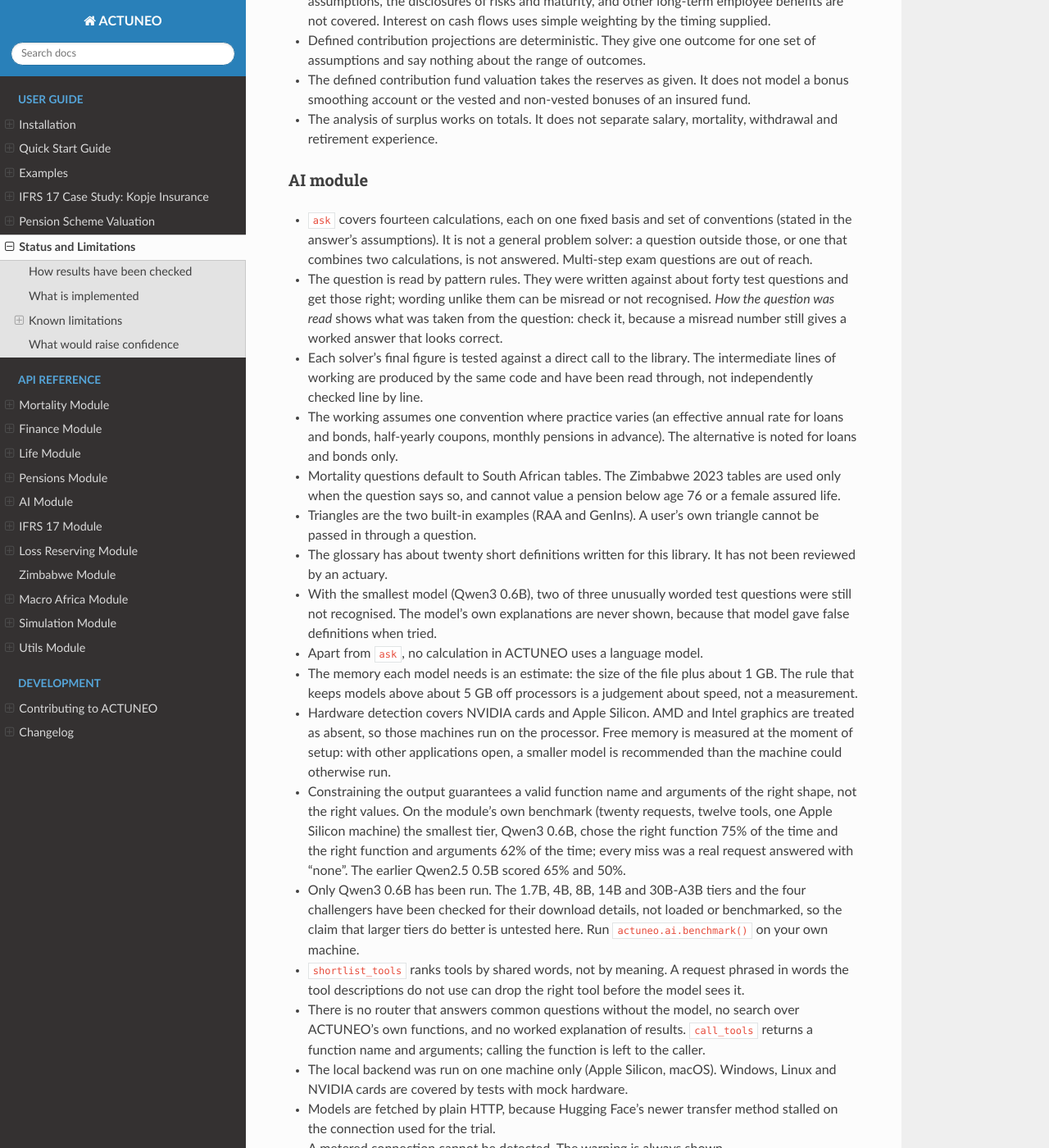
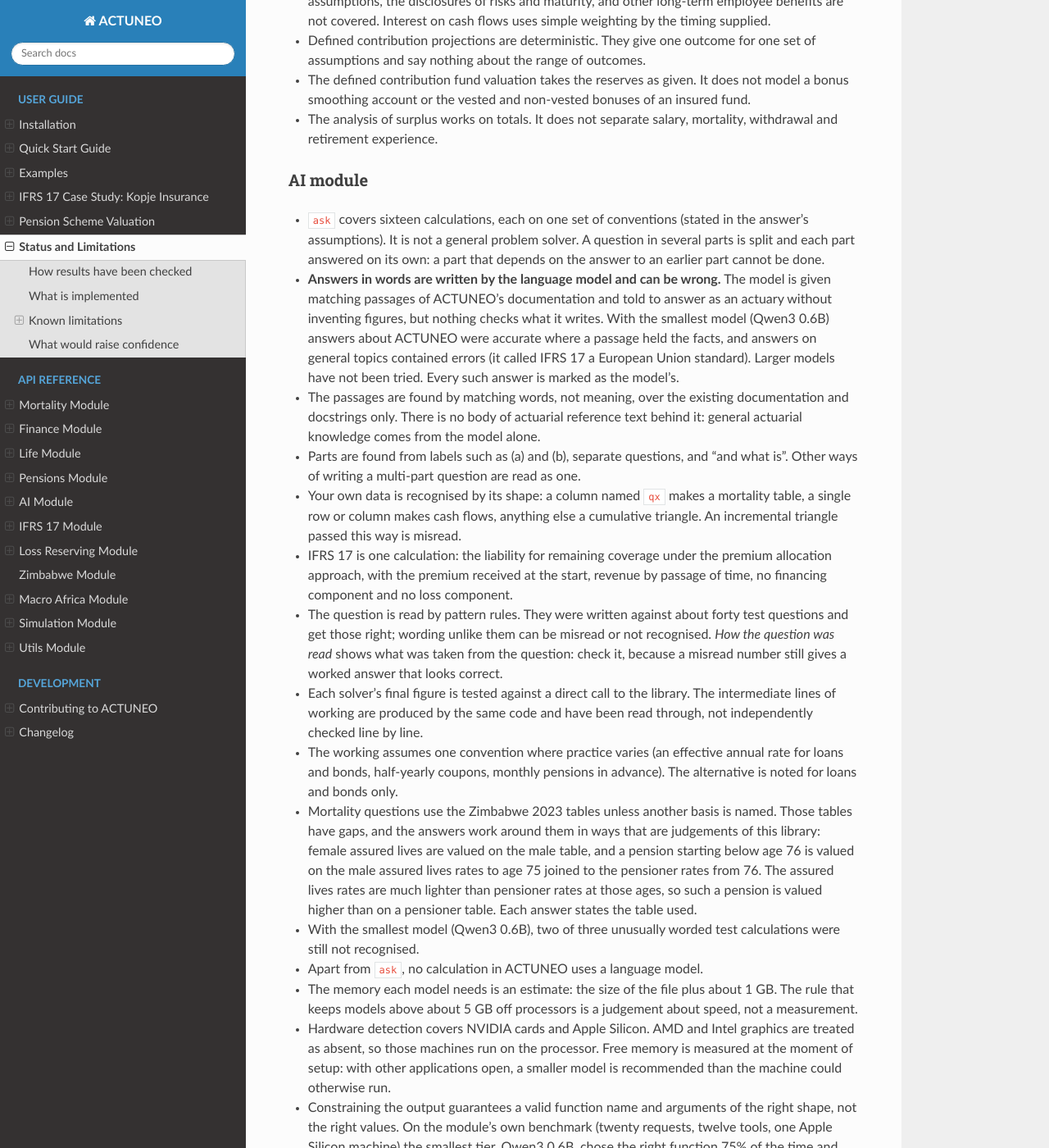
Before and after one commit to ShannonT20/ACTUNEO, a Sphinx documentation site: the page built from docs/status.rst, in a window 1280 px wide and 1400 px high, scrolled down 5867 px. Shown: the whole window at 82% size. Built offline with Sphinx 7.4.7 and the Read the Docs theme 3.1.0, drawn with Linux system fonts in a browser that asks for light colours.

Commit message:
Docs, notebook and documentation index for the assistant
- corpus.json: the documentation cut into passages for the assistant to
  search, rebuilt with actuneo.ai.knowledge.build_corpus_file(). A test
  fails when it falls behind the documentation.
- Notebook: multi-part questions, your own triangle, table and cash
  flows, IFRS 17, questions in words, and the Zimbabwe default.
- README, API reference and changelog for the above.
- Status and Limitations: answers in words can be wrong, how the
  Zimbabwean tables' gaps are worked around, and how data is recognised.

```diff
--- a/docs/status.rst
+++ b/docs/status.rst
@@ -401,10 +401,28 @@
 AI module
 ~~~~~~~~~
 
-* ``ask`` covers fourteen calculations, each on one fixed basis and set of
-  conventions (stated in the answer's assumptions). It is not a general
-  problem solver: a question outside those, or one that combines two
-  calculations, is not answered. Multi-step exam questions are out of reach.
+* ``ask`` covers sixteen calculations, each on one set of conventions
+  (stated in the answer's assumptions). It is not a general problem solver.
+  A question in several parts is split and each part answered on its own:
+  a part that depends on the answer to an earlier part cannot be done.
+* **Answers in words are written by the language model and can be wrong.**
+  The model is given matching passages of ACTUNEO's documentation and told
+  to answer as an actuary without inventing figures, but nothing checks what
+  it writes. With the smallest model (Qwen3 0.6B) answers about ACTUNEO were
+  accurate where a passage held the facts, and answers on general topics
+  contained errors (it called IFRS 17 a European Union standard). Larger
+  models have not been tried. Every such answer is marked as the model's.
+* The passages are found by matching words, not meaning, over the existing
+  documentation and docstrings only. There is no body of actuarial reference
+  text behind it: general actuarial knowledge comes from the model alone.
+* Parts are found from labels such as (a) and (b), separate questions, and
+  "and what is". Other ways of writing a multi-part question are read as one.
+* Your own data is recognised by its shape: a column named ``qx`` makes a
+  mortality table, a single row or column makes cash flows, anything else a
+  cumulative triangle. An incremental triangle passed this way is misread.
+* IFRS 17 is one calculation: the liability for remaining coverage under the
+  premium allocation approach, with the premium received at the start,
+  revenue by passage of time, no financing component and no loss component.
 * The question is read by pattern rules. They were written against about
   forty test questions and get those right; wording unlike them can be
   misread or not recognised. *How the question was read* shows what was
@@ -416,16 +434,16 @@
 * The working assumes one convention where practice varies (an effective
   annual rate for loans and bonds, half-yearly coupons, monthly pensions in
   advance). The alternative is noted for loans and bonds only.
-* Mortality questions default to South African tables. The Zimbabwe 2023
-  tables are used only when the question says so, and cannot value a
-  pension below age 76 or a female assured life.
-* Triangles are the two built-in examples (RAA and GenIns). A user's own
-  triangle cannot be passed in through a question.
-* The glossary has about twenty short definitions written for this library.
-  It has not been reviewed by an actuary.
+* Mortality questions use the Zimbabwe 2023 tables unless another basis is
+  named. Those tables have gaps, and the answers work around them in ways
+  that are judgements of this library: female assured lives are valued on
+  the male table, and a pension starting below age 76 is valued on the male
+  assured lives rates to age 75 joined to the pensioner rates from 76. The
+  assured lives rates are much lighter than pensioner rates at those ages,
+  so such a pension is valued higher than on a pensioner table. Each answer
+  states the table used.
 * With the smallest model (Qwen3 0.6B), two of three unusually worded test
-  questions were still not recognised. The model's own explanations are
-  never shown, because that model gave false definitions when tried.
+  calculations were still not recognised.
 * Apart from ``ask``, no calculation in ACTUNEO uses a language model.
 * The memory each model needs is an estimate: the size of the file plus
   about 1 GB. The rule that keeps models above about 5 GB off processors is
```
Also changed, not shown: README.md (+24 -8 lines), docs/api/ai.rst (+19 -0 lines), docs/changelog.rst (+10 -3 lines), 2 other files.
